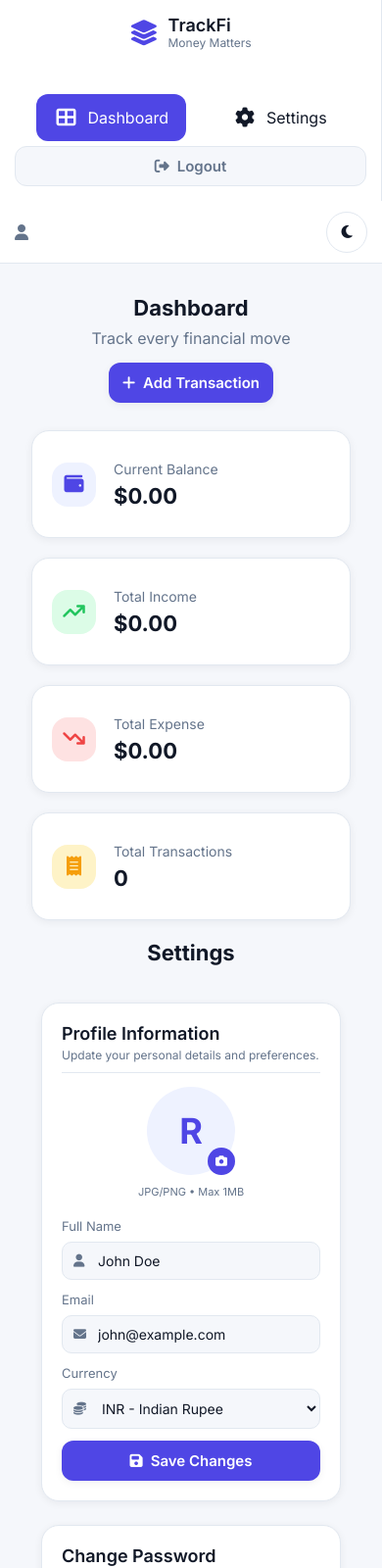
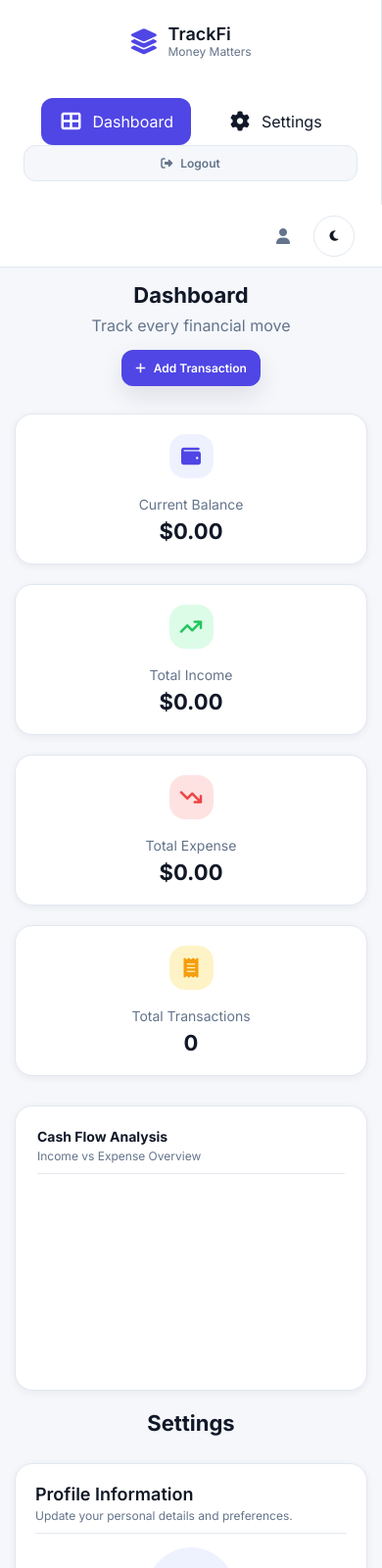
Before and after one commit to vishalls24/trackfi-expense-tracker, a plain HTML site: page index.html in a window 390 px wide. Shown: the top 1600 px of the page at 98% size. Drawn offline with nearby package versions, Linux system fonts and the light colour scheme; a script that the page names is missing.

Commit message:
Improved styling

```diff
--- a/index.html
+++ b/index.html
@@ -18,7 +18,6 @@
 
 <body>
 
-    <!-- sidebar -->
     <aside class="sidebar">
         <div class="logo">
             <div class="logo-icon">
@@ -48,7 +47,6 @@
         </button>
     </aside>
 
-    <!-- topbar -->
     <header class="topbar">
         <div class="profile">
             <i class="fa-solid fa-user"></i>
@@ -62,7 +60,6 @@
 
     <main class="main">
 
-        <!-- dashboard -->
         <section id="dashboard" class="dashboard">
 
             <div class="page-header">
@@ -122,9 +119,22 @@
                     </div>
                 </div>
             </div>
+
+
+            <div class="chart-card">
+                <div class="settings-card-header">
+                    <div>
+                        <h3 class="text-md">Cash Flow Analysis</h3>
+                        <p>Income vs Expense Overview</p>
+                    </div>
+                </div>
+
+                <canvas id="myChart"></canvas>
+            </div>
+
+
         </section>
 
-        <!-- settings -->
         <section id="settings" class="settings">
 
             <div class="page-header">
@@ -136,7 +146,7 @@
                 <div class="settings-card profile-card">
                     <div class="settings-card-header">
                         <div>
-                            <h3>Profile Information</h3>
+                            <h3 class="text-lg">Profile Information</h3>
                             <p>Update your personal details and preferences.</p>
                         </div>
                     </div>
@@ -144,16 +154,16 @@
                     <div class="profile-content">
 
                         <div class="avatar-section">
-                            <div class="avatar-wrapper">
+                            <div class="avatar-cover">
                                 <div class="avatar">R</div>
-                                <button class="avatar-edit">
+                                <button class="avatar-btn">
                                     <i class="fa-solid fa-camera"></i>
                                 </button>
                             </div>
-                            <p class="avatar-note">JPG/PNG • Max 1MB</p>
+                            <p>JPG/PNG • Max 1MB</p>
                         </div>
 
-                        <div class="profile-form">
+                        <div class="card-form">
 
                             <label>
                                 Full Name
@@ -197,12 +207,12 @@
                 <div class="settings-card password-card">
                     <div class="settings-card-header">
                         <div>
-                            <h3>Change Password</h3>
+                            <h3 class="text-lg">Change Password</h3>
                             <p>Keep your account secure.</p>
                         </div>
                     </div>
 
-                    <div class="profile-form">
+                    <div class="card-form">
 
                         <label>
                             Current Password
@@ -239,7 +249,7 @@
                 <div class="settings-card appearance-card">
                     <div class="settings-card-header">
                         <div>
-                            <h3>Appearance</h3>
+                            <h3 class="text-lg">Appearance</h3>
                             <p>Customize your interface.</p>
                         </div>
                     </div>
@@ -260,7 +270,7 @@
                 <div class="settings-card data-card">
                     <div class="settings-card-header">
                         <div>
-                            <h3>Data Management</h3>
+                            <h3 class="text-lg">Data Management</h3>
                             <p>Backup or clear your financial data.</p>
                         </div>
                     </div>
@@ -270,9 +280,9 @@
                         <div class="card-item">
                             <div>
                                 <h4 class="text-md">Export Data (CSV)</h4>
-                                <p>Download all your transactions as a CSV file.</p>
+                                <p>Download all transactions as CSV file.</p>
                             </div>
-                            <button class="btn btn-secondary">
+                            <button class="btn-secondary">
                                 <i class="fa-solid fa-download"></i>
                                 Export Data
                             </button>
@@ -283,7 +293,7 @@
                                 <h4 class="text-md">Reset All Data</h4>
                                 <p>This action cannot be undone.</p>
                             </div>
-                            <button class="btn btn-danger">
+                            <button class="btn-danger">
                                 <i class="fa-solid fa-trash"></i>
                                 Clear All Data
                             </button>
@@ -302,8 +312,6 @@
 
     </main>
 
-
-    <!-- modal -->
     <div id="modal" class="modal hidden">
         <div class="modal-content">
 
@@ -355,7 +363,7 @@
                     </select>
                 </label>
 
-                <button type="submit" id="savebtn" class="btn btn-primary">
+                <button type="submit" id="savebtn" class="btn-primary">
                     Save Transaction
                 </button>
 
@@ -363,7 +371,9 @@
         </div>
     </div>
 
+    <script src="https://cdn.jsdelivr.net/npm/chart.js"></script>
     <script src="script.js"></script>
+
 </body>
 
 </html>
--- a/style.css
+++ b/style.css
@@ -1,17 +1,14 @@
 :root {
+  --primary: #4f46e5;
+  --primary-hover: #4338ca;
+  --primary-light: #eef2ff;
   --bg-main: #f5f7fb;
   --bg-card: #ffffff;
   --bg-sidebar: #ffffff;
-
   --text-dark: #111827;
   --text-muted: #64748b;
-
   --border-color: #e2e8f0;
   --border-radius: 14px;
-
-  --primary: #4f46e5;
-  --primary-hover: #4338ca;
-  --primary-light: #eef2ff;
 
   --green: #22c55e;
   --green-light: #dcfce7;
@@ -25,28 +22,20 @@
   --shadow-sm: 0 2px 8px rgba(15, 23, 42, 0.06);
   --shadow-md: 0 10px 25px rgba(15, 23, 42, 0.1);
   --shadow-lg: 0 18px 40px rgba(15, 23, 42, 0.12);
-
   --transition: 0.25s ease;
 }
 
-/* dark */
 body.dark-theme {
+  --primary: #6366f1;
+  --primary-hover: #818cf8;
+  --primary-light: rgba(99, 102, 241, 0.18);
   --bg-main: #0f172a;
   --bg-card: #1e293b;
   --bg-sidebar: #111827;
 
   --text-dark: #f8fafc;
   --text-muted: #94a3b8;
-
   --border-color: #334155;
-
-  --primary: #6366f1;
-  --primary-hover: #818cf8;
-  --primary-light: rgba(99, 102, 241, 0.18);
-
-  --shadow-sm: 0 2px 8px rgba(0, 0, 0, 0.35);
-  --shadow-md: 0 12px 30px rgba(0, 0, 0, 0.45);
-  --shadow-lg: 0 20px 50px rgba(0, 0, 0, 0.55);
 
   --green: #4ade80;
   --green-light: rgba(34, 197, 94, 0.15);
@@ -56,6 +45,10 @@ body.dark-theme {
 
   --yellow: #fbbf24;
   --yellow-light: rgba(245, 158, 11, 0.15);
+
+  --shadow-sm: 0 2px 8px rgba(0, 0, 0, 0.35);
+  --shadow-md: 0 12px 30px rgba(0, 0, 0, 0.45);
+  --shadow-lg: 0 20px 50px rgba(0, 0, 0, 0.55);
 }
 
 * {
@@ -70,7 +63,6 @@ body {
   font-family: "Inter", sans-serif;
 }
 
-/* sidebar */
 .sidebar {
   width: 220px;
   height: 100vh;
@@ -122,7 +114,6 @@ nav a {
   align-items: center;
   gap: 10px;
   padding: 14px 18px;
-  margin: 8px 0;
   text-decoration: none;
   color: var(--text-dark);
   border-radius: 12px;
@@ -134,36 +125,16 @@ nav a:hover {
   background: var(--primary-light);
   color: var(--primary);
   transform: translateX(8px);
-  box-shadow: 0 8px 20px var(--shadow-lg);
 }
 
 nav a.active {
   background: var(--primary);
-  color: white;
+  color: #fff;
 }
 
 .sidebar button {
   width: 100%;
   margin-top: auto;
-}
-
-button {
-  font-family: inherit;
-  font-size: 15px;
-  font-weight: 600;
-  border: none;
-  background: none;
-  cursor: pointer;
-  user-select: none;
-  display: inline-flex;
-  align-items: center;
-  justify-content: center;
-  gap: 8px;
-  transition: var(--transition);
-}
-
-button:hover {
-  transform: translateY(-2px);
 }
 
 nav a:focus-visible,
@@ -172,7 +143,6 @@ button:focus-visible {
   outline-offset: 3px;
 }
 
-/* topbar */
 .topbar {
   margin-left: 220px;
   width: calc(100% - 220px);
@@ -180,7 +150,6 @@ button:focus-visible {
   padding: 0 28px;
   background: var(--bg-card);
   border-bottom: 1px solid var(--border-color);
-
   position: sticky;
   top: 0;
   display: flex;
@@ -202,7 +171,68 @@ button:focus-visible {
   font-weight: 400;
 }
 
-/* theme-btn */
+.hidden {
+  display: none !important;
+}
+
+.text-xl {
+  font-size: 26px;
+  font-weight: 700;
+  color: var(--text-dark);
+}
+.text-lg {
+  font-size: 18px;
+  font-weight: 600;
+  color: var(--text-dark);
+}
+.text-md {
+  font-size: 14px;
+  color: var(--text-dark);
+}
+
+label {
+  display: flex;
+  flex-direction: column;
+  gap: 8px;
+  font-size: 13px;
+  color: var(--text-muted);
+}
+
+input,
+select {
+  font-family: inherit;
+  font-size: 14px;
+  border: 1px solid var(--border-color);
+  border-radius: 10px;
+  background: var(--bg-main);
+  color: var(--text-dark);
+  outline: none;
+  transition: var(--transition);
+}
+
+input:focus,
+select:focus {
+  border-color: var(--primary);
+  box-shadow: 0 0 0 3px var(--primary-light);
+}
+
+button {
+  font-family: inherit;
+  font-size: 15px;
+  font-weight: 600;
+  border: none;
+  cursor: pointer;
+  display: inline-flex;
+  align-items: center;
+  justify-content: center;
+  gap: 8px;
+  transition: var(--transition);
+}
+
+button:hover {
+  transform: translateY(-2px);
+}
+
 .btn-circle {
   width: 42px;
   height: 42px;
@@ -210,8 +240,7 @@ button:focus-visible {
   border: 1px solid var(--border-color);
   background: transparent;
   color: var(--text-dark);
-
-  display: inline-flex;
+  display: flex;
   align-items: center;
   justify-content: center;
 }
@@ -219,6 +248,46 @@ button:focus-visible {
 .btn-circle:hover {
   background: var(--primary-light);
   color: var(--primary);
+}
+
+.btn-primary {
+  background: var(--primary);
+  color: #fff;
+  padding: 11px 14px;
+  border-radius: 12px;
+
+  box-shadow: var(--shadow-md);
+}
+
+.btn-primary:hover {
+  background: var(--primary-hover);
+}
+
+.btn-secondary {
+  background: var(--bg-main);
+  color: var(--text-muted);
+  border: 1px solid var(--border-color);
+  padding: 10px 14px;
+  border-radius: 12px;
+}
+
+.btn-secondary:hover {
+  color: var(--text-dark);
+  border-color: var(--primary);
+  background: var(--primary-light);
+}
+
+.btn-danger {
+  background: transparent;
+  color: var(--red);
+  border: 1px solid var(--red);
+  padding: 10px 14px;
+  border-radius: 12px;
+}
+
+.btn-danger:hover {
+  background: var(--red);
+  color: #fff;
 }
 
 .main {
@@ -243,16 +312,13 @@ section {
   margin-top: 8px;
 }
 
-/* overview-cards */
+/* dashboard section */
 .overview-cards {
   display: grid;
-  /* grid-template-columns: repeat(4, 1fr); */
   grid-template-columns: repeat(auto-fit, minmax(230px, 1fr));
-
   gap: 20px;
 }
 
-/* cards */
 .card {
   padding: 26px;
   min-height: 140px;
@@ -260,7 +326,6 @@ section {
   border: 1px solid var(--border-color);
   border-radius: 18px;
   box-shadow: var(--shadow-sm);
-
   display: flex;
   align-items: center;
   gap: 18px;
@@ -268,17 +333,14 @@ section {
 }
 
 .card:hover {
-  transform: translateY(-6px);
+  transform: translateY(-3px);
 }
 
 .card-icon {
-  width: 54px;
-  height: 54px;
+  width: 48px;
+  height: 48px;
   border-radius: 16px;
-  color: var(--primary);
-  background: var(--primary-light);
   font-size: 24px;
-
   display: flex;
   justify-content: center;
   align-items: center;
@@ -310,33 +372,21 @@ section {
   margin-bottom: 6px;
 }
 
-label {
-  display: flex;
-  flex-direction: column;
-  gap: 8px;
-  font-size: 13px;
-  color: var(--text-muted);
+.chart-card {
+  background: var(--bg-card);
+  border: 1px solid var(--border-color);
+  border-radius: 18px;
+  padding: 22px;
+  box-shadow: var(--shadow-sm);
+  margin-top: 30px;
 }
 
-input,
-select {
-  font-family: inherit;
-  font-size: 14px;
-  border: 1px solid var(--border-color);
-  border-radius: 10px;
-  background: var(--bg-main);
-  color: var(--text-dark);
-  outline: none;
-  transition: var(--transition);
+.chart-card canvas {
+  justify-self: center;
+  margin-top: 30px;
+  height: 320px !important;
 }
 
-input:focus,
-select:focus {
-  border-color: var(--primary);
-  box-shadow: 0 0 0 3px var(--primary-light);
-}
-
-/* modal */
 .modal {
   position: fixed;
   inset: 0;
@@ -347,6 +397,7 @@ select:focus {
   backdrop-filter: blur(10px);
   z-index: 1000;
   padding: 20px;
+  animation: fade 0.2s ease;
 }
 
 .modal-content {
@@ -357,8 +408,7 @@ select:focus {
   border-radius: var(--border-radius);
   box-shadow: var(--shadow-lg);
   overflow: hidden;
-  transform: translateY(10px);
-  animation: modalFade 0.25s ease forwards;
+  animation: scaleIn 0.25s ease;
 }
 
 .modal-header {
@@ -366,7 +416,6 @@ select:focus {
   align-items: center;
   justify-content: space-between;
   padding: 16px 18px;
-  background: linear-gradient(to right, var(--bg-main), var(--bg-card));
   border-bottom: 1px solid var(--border-color);
 }
 
@@ -381,8 +430,6 @@ select:focus {
   height: 35px;
   padding: 0;
   border-radius: 10px;
-  display: grid;
-  place-items: center;
 }
 
 .modal-form {
@@ -392,48 +439,38 @@ select:focus {
   gap: 16px;
 }
 
+.row {
+  display: grid;
+  grid-template-columns: 1fr 1fr;
+  gap: 12px;
+}
+
 .modal-form input,
 .modal-form select {
   width: 100%;
   padding: 12px 12px;
 }
 
-.row {
-  display: grid;
-  grid-template-columns: 1fr 1fr;
-  gap: 12px;
-}
-
-.modal-form button {
-  margin-top: 6px;
-  padding: 12px;
-
-  border-radius: 12px;
-  font-weight: 600;
-}
-
-@keyframes modalFade {
-  from {
-    opacity: 0;
-    transform: translateY(18px) scale(0.98);
-  }
-  to {
-    opacity: 1;
-    transform: translateY(0) scale(1);
-  }
-}
-
-.hidden {
-  display: none !important;
-}
-
-/* settings */
+/* settings section */
 .settings-grid {
   display: grid;
   grid-template-columns: repeat(12, 1fr);
-  grid-auto-rows: minmax(140px, auto);
   gap: 24px;
-  padding: 10px;
+}
+
+.settings-card {
+  background: var(--bg-card);
+  border: 1px solid var(--border-color);
+  border-radius: 18px;
+  padding: 20px;
+  box-shadow: var(--shadow-sm);
+  display: flex;
+  flex-direction: column;
+  transition: var(--transition);
+}
+
+.settings-card:hover {
+  transform: translateY(-3px);
 }
 
 .profile-card {
@@ -452,32 +489,10 @@ select:focus {
   grid-column: span 7;
 }
 
-.settings-card {
-  background: var(--bg-card);
-  border: 1px solid var(--border-color);
-  border-radius: 18px;
-  padding: 20px;
-  box-shadow: var(--shadow-sm);
-  transition: var(--transition);
-
-  display: flex;
-  flex-direction: column;
-}
-
-.settings-card:hover {
-  transform: translateY(-6px);
-}
-
 .settings-card-header {
   margin-bottom: 14px;
   padding-bottom: 10px;
   border-bottom: 1px solid var(--border-color);
-}
-
-.settings-card-header h3 {
-  font-size: 18px;
-  font-weight: 600;
-  color: var(--text-dark);
 }
 
 .settings-card-header p {
@@ -486,7 +501,6 @@ select:focus {
   margin-top: 4px;
 }
 
-/* profile */
 .profile-content {
   display: flex;
   gap: 20px;
@@ -497,7 +511,7 @@ select:focus {
   text-align: center;
 }
 
-.avatar-wrapper {
+.avatar-cover {
   position: relative;
   display: inline-block;
 }
@@ -510,12 +524,11 @@ select:focus {
   color: var(--primary);
   font-size: 36px;
   font-weight: 700;
-
   display: grid;
   place-items: center;
 }
 
-.avatar-edit {
+.avatar-btn {
   width: 28px;
   height: 28px;
   border-radius: 50%;
@@ -530,13 +543,13 @@ select:focus {
   right: 0;
 }
 
-.avatar-note {
+.avatar-section p {
   margin-top: 10px;
   font-size: 11px;
   color: var(--text-muted);
 }
 
-.profile-form {
+.card-form {
   flex: 1;
   display: flex;
   flex-direction: column;
@@ -561,54 +574,6 @@ select:focus {
   padding: 10px 12px 10px 36px;
 }
 
-/* buttons */
-.btn-primary {
-  background: var(--primary);
-  color: #fff;
-
-  padding: 11px 14px;
-  border-radius: 12px;
-
-  box-shadow: var(--shadow-sm);
-}
-
-.btn-primary:hover {
-  background: var(--primary-hover);
-  box-shadow: var(--shadow-md);
-}
-
-.btn-secondary {
-  background: var(--bg-main);
-  color: var(--text-muted);
-
-  border: 1px solid var(--border-color);
-
-  padding: 10px 14px;
-  border-radius: 12px;
-}
-
-.btn-secondary:hover {
-  color: var(--text-dark);
-  border-color: var(--primary);
-  background: var(--primary-light);
-}
-
-.btn-danger {
-  background: transparent;
-  color: var(--red);
-
-  border: 1px solid var(--red);
-
-  padding: 10px 14px;
-  border-radius: 12px;
-}
-
-.btn-danger:hover {
-  background: var(--red);
-  color: #fff;
-}
-
-/* appearance */
 .card-item {
   display: flex;
   justify-content: space-between;
@@ -644,7 +609,7 @@ select:focus {
   position: absolute;
   width: 16px;
   height: 16px;
-  background: white;
+  background: #fff;
   border-radius: 50%;
   top: 3px;
   left: 3px;
@@ -659,11 +624,16 @@ select:focus {
   transform: translateX(20px);
 }
 
-/* data */
 .data-actions {
   display: flex;
   flex-direction: column;
   gap: 10px;
+}
+
+footer {
+  margin-top: 55px;
+  color: var(--text-muted);
+  text-align: center;
 }
 
 @media (max-width: 1024px) {
@@ -672,11 +642,7 @@ select:focus {
   }
 
   .profile-card,
-  .password-card {
-    grid-column: span 6;
-    grid-row: auto;
-  }
-
+  .password-card,
   .appearance-card,
   .data-card {
     grid-column: span 6;
@@ -691,92 +657,27 @@ select:focus {
   }
 }
 
-@media (max-width: 600px) {
-  .settings-grid {
-    grid-template-columns: 1fr;
-  }
-
-  .settings-card {
-    grid-column: span 1 !important;
-  }
-}
-
-.text-xl {
-  font-size: 26px;
-  font-weight: 700;
-  color: var(--text-dark);
-}
-.text-lg {
-  font-size: 18px;
-  font-weight: 600;
-  color: var(--text-dark);
-}
-.text-md {
-  font-size: 14px;
-  color: var(--text-dark);
-}
-
-footer {
-  margin-top: 55px;
-  color: var(--text-muted);
-  text-align: center;
-}
-
-/* responsive */
-
 @media (max-width: 768px) {
   .sidebar {
     width: 100%;
     height: auto;
     position: relative;
-    padding: 15px;
   }
 
   nav {
     flex-direction: row;
-    justify-content: center;
     flex-wrap: wrap;
   }
 
-  nav a {
-    margin: 5px;
-  }
-
-  .topbar {
+  .topbar,
+  .main {
     margin-left: 0;
     width: 100%;
   }
 
-  .main {
-    margin-left: 0;
-  }
-
-  .page-header {
+  .card {
     flex-direction: column;
     text-align: center;
-    gap: 15px;
-  }
-}
-
-@media (max-width: 500px) {
-  .topbar {
-    padding: 15px;
-    justify-content: space-between;
-  }
-
-  .profile h3 {
-    display: none;
-  }
-}
-
-@media (max-width: 600px) {
-  /* .page-header button {
-    width:100%;
-  } */
-}
-
-@media (max-width: 768px) {
-  .card {
     padding: 20px;
     min-height: 110px;
   }
@@ -791,3 +692,50 @@ footer {
     font-size: 22px;
   }
 }
+
+@media (max-width: 500px) {
+  .profile h3 {
+    display: none;
+  }
+  .page-header {
+    flex-direction: column;
+    text-align: center;
+    gap: 15px;
+  }
+
+  .chart-card canvas {
+    height: 100% !important;
+  }
+
+  .main {
+    padding: 5px;
+  }
+
+  button {
+    font-size: 12px;
+  }
+
+  .card-item {
+    gap: 10px;
+  }
+}
+
+@keyframes fade {
+  from {
+    opacity: 0;
+  }
+  to {
+    opacity: 1;
+  }
+}
+
+@keyframes scaleIn {
+  from {
+    opacity: 0;
+    transform: scale(0.95);
+  }
+  to {
+    opacity: 1;
+    transform: scale(1);
+  }
+}
```
